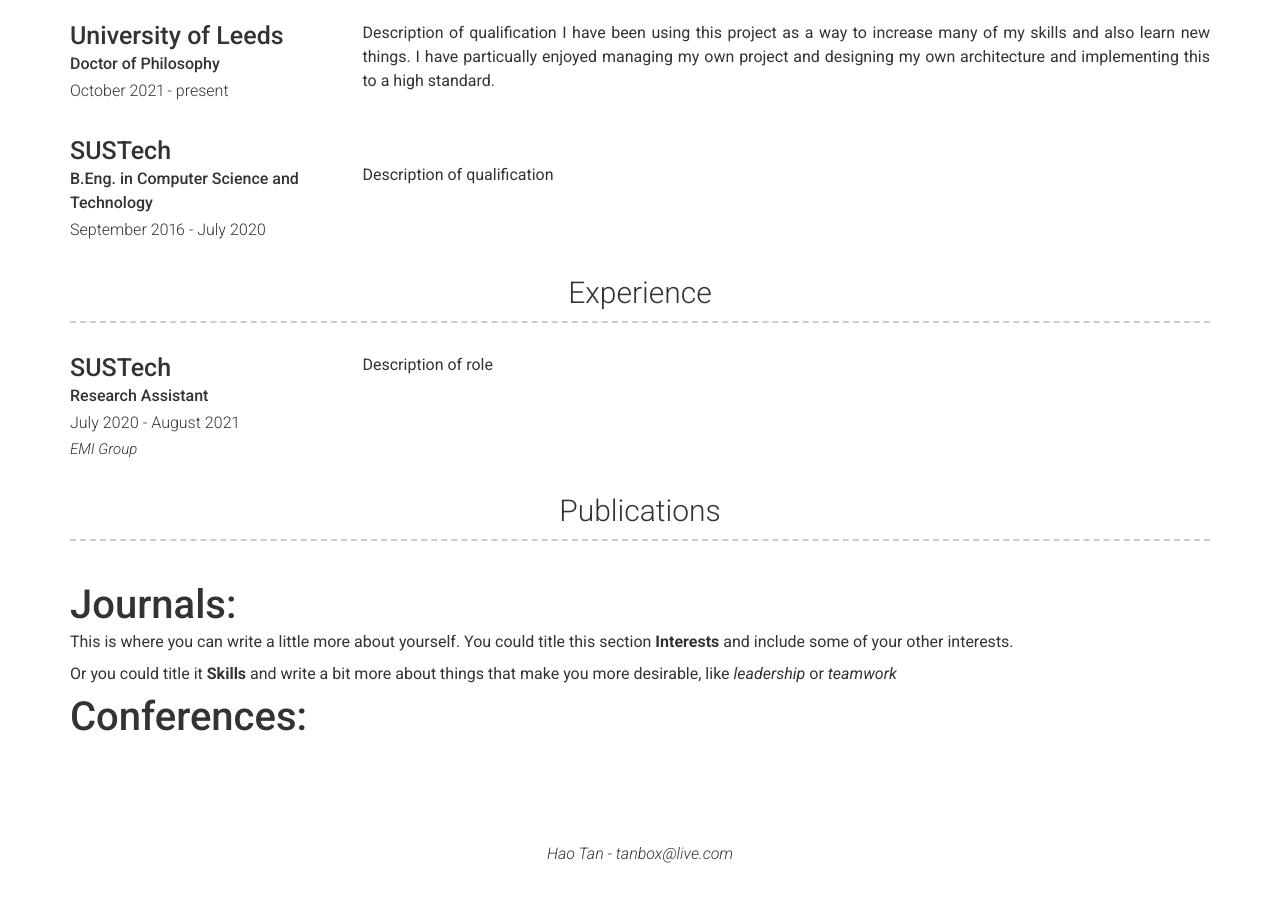
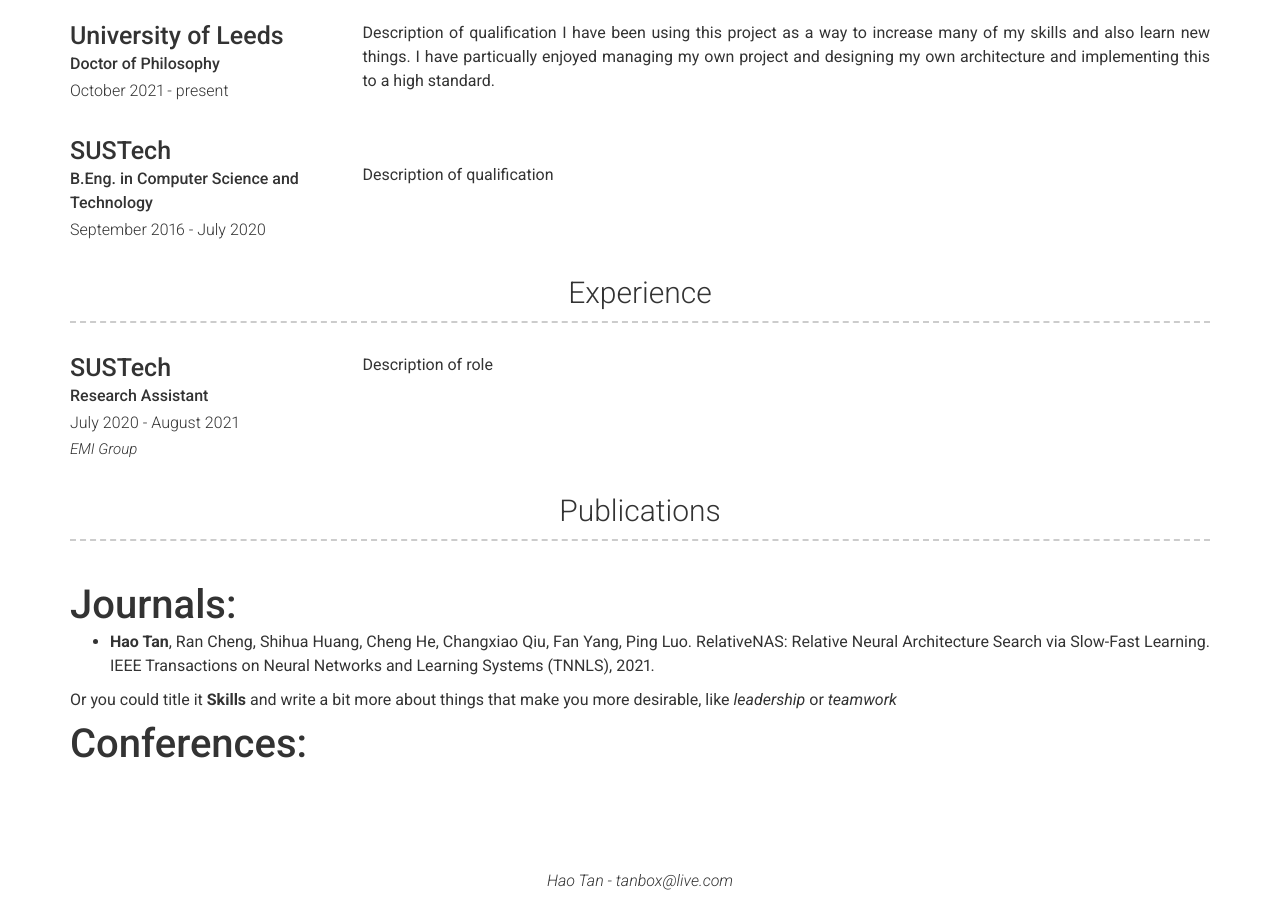
Before and after one commit to haotan1998/haotan1998.github.io, a Jekyll site: the page built from index.md, in a window 1280 px wide and 900 px high, scrolled down 914 px. Built offline with Jekyll 4.4.1, drawn with Linux system fonts in a browser that asks for light colours; nearby versions of some CDN libraries; before the commit the page ends 1788 px from its top, so only the background shows below that.

Commit message:
Update _config.yml

```diff
--- a/_config.yml
+++ b/_config.yml
@@ -42,7 +42,7 @@ about_profile_image: images/profile.jpg
 about_content: | # this will include new lines to allow paragraphs
   Hao Tan is currently a PhD student with the School of Computing at the Univeristy of Leeds, UK.
   He received the B.Eng. degree in Computer Science and Engineering from Southern Univeristy of Science and Technology (SUSTech), China in 2020.
-  His research interests are in the field of <mark> computer vision </mark> <mark> automated machine learning</mark> and in particular <mark> evolutionary neural architecture search</mark>
+  His research interests are in the field of <mark> computer vision </mark>  <mark> automated machine learning</mark> and in particular <mark> evolutionary neural architecture search</mark>
 
 content:
   - title: Recent News
@@ -86,8 +86,9 @@ content:
     layout: text
     content: | # this will include new lines to allow paragraphs
       # Journals:
-
-      This is where you can write a little more about yourself. You could title this section **Interests** and include some of your other interests.
+      - **Hao Tan**, Ran Cheng, Shihua Huang, Cheng He, Changxiao Qiu, Fan Yang, Ping Luo.
+      RelativeNAS: Relative Neural Architecture Search via Slow-Fast Learning.
+      IEEE Transactions on Neural Networks and Learning Systems (TNNLS), 2021.
 
       Or you could title it **Skills** and write a bit more about things that make you more desirable, like *leadership* or *teamwork*
 
```
